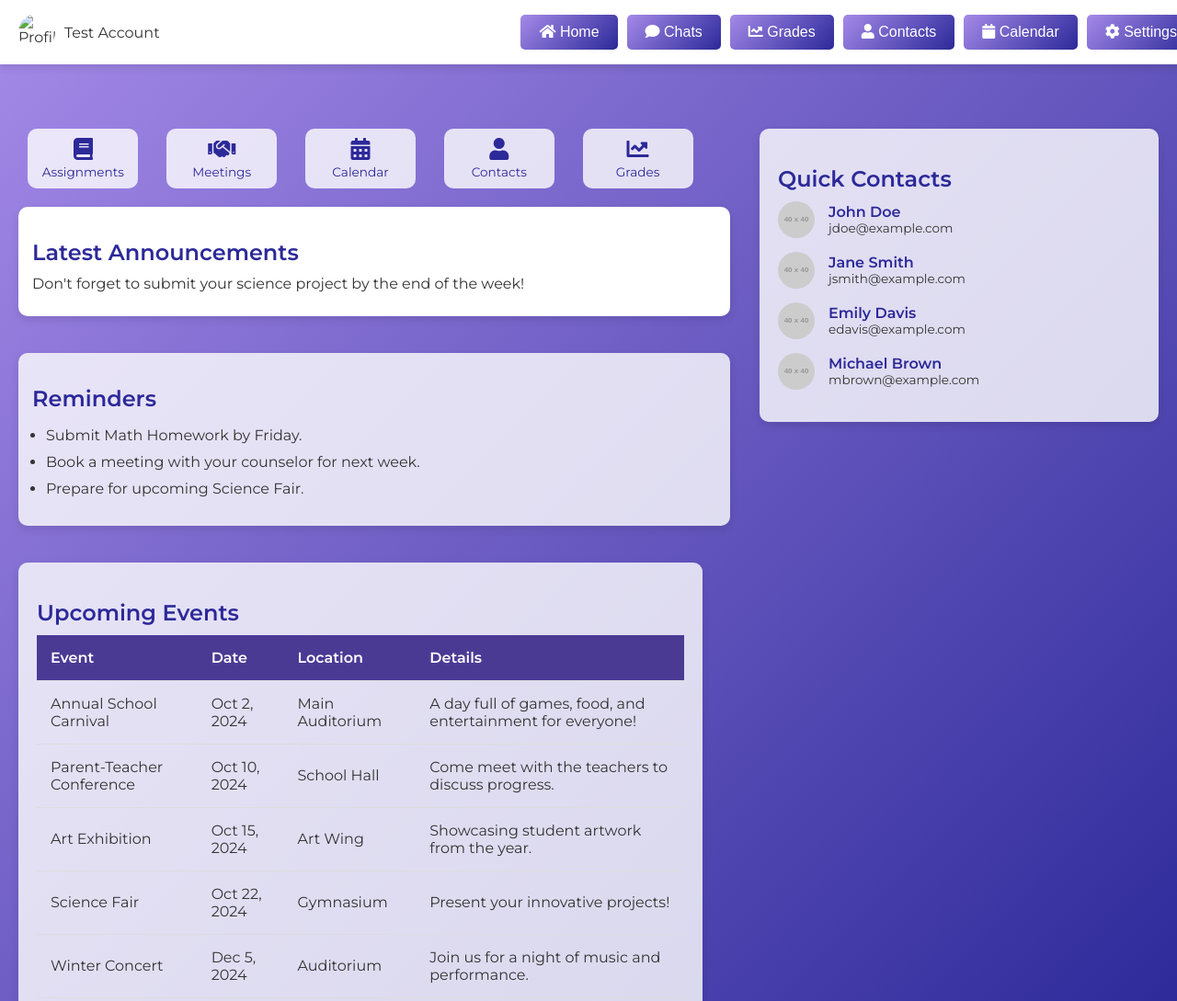
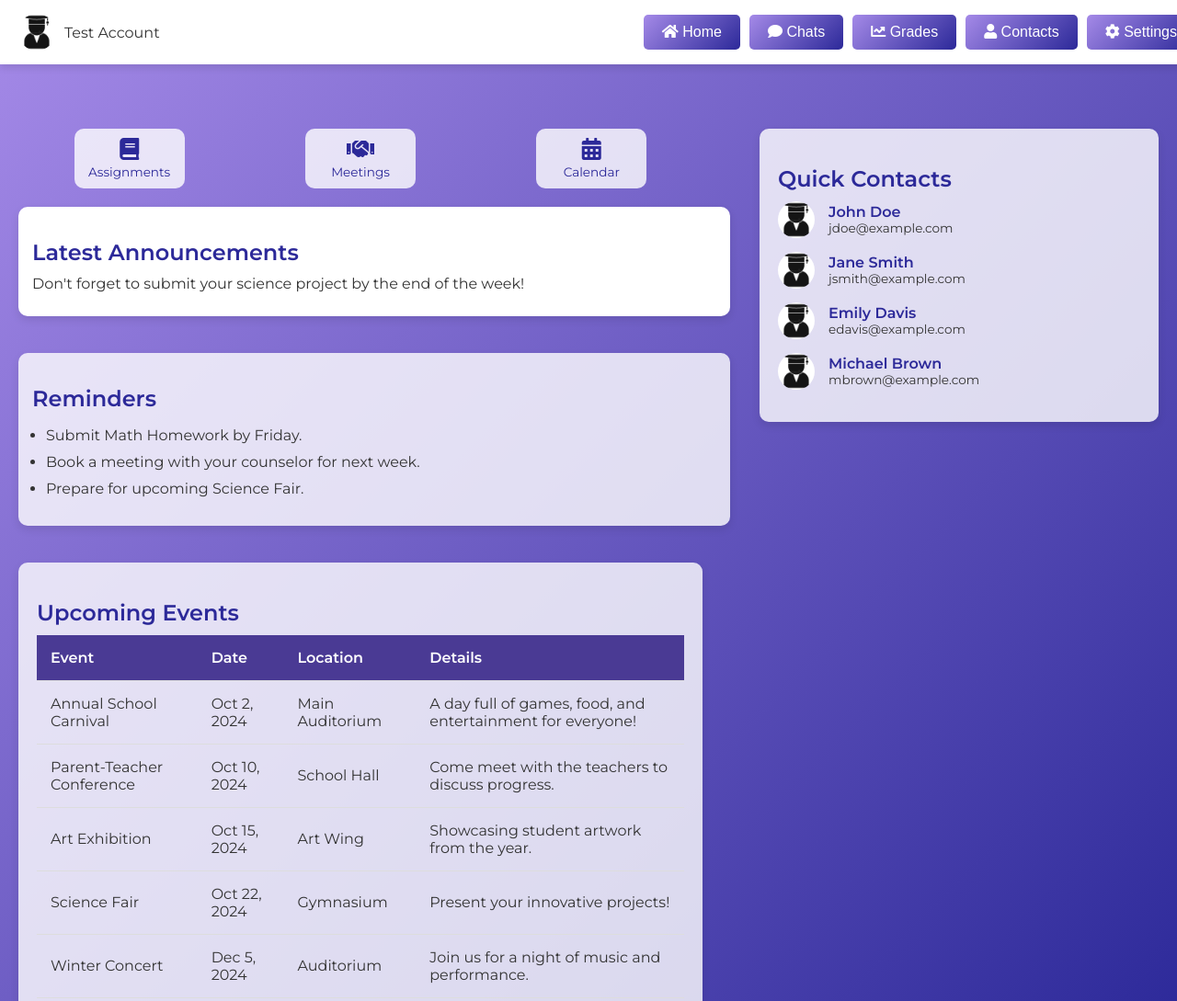
Before and after one commit to vaughndellGriffinChi1/intellectia, a website: page public/main.html in a window 1280 px wide. Shown: the top 1089 px of the page at 92% size. Drawn offline with Linux system fonts and the light colour scheme; placeholder pictures from the web are drawn by us.

Commit message:
Fixed main UI, Chat is next

```diff
--- a/public/main.html
+++ b/public/main.html
@@ -284,7 +284,7 @@
 <body>
   <div class="header-container">
     <div class="account-profile" onclick="openAccountPage();">
-      <img src="./user.png" alt="Profile Image"> <!-- Replace with your profile image -->
+      <img src="/public/graduate-student-wearing-graduation-cap-icon-silhouette-simple-324910390.jpg" alt="Profile Image"> <!-- Replace with your profile image -->
       <span>Test Account</span> <!-- Replace with your account name -->
     </div>
 
@@ -293,7 +293,6 @@
       <button class="button" onclick="window.location.href = 'chat.html';"><i class="fas fa-comment"></i> Chats</button>
       <button class="button" onclick="window.location.href = 'grades.html';"><i class="fas fa-chart-line"></i> Grades</button>
       <button class="button" onclick="window.location.href = 'Contact.html';"><i class="fas fa-user"></i> Contacts</button>
-      <button class="button" onclick="window.location.href = 'calendar.html';"><i class="fas fa-calendar"></i> Calendar</button>
       <button class="button" onclick="window.location.href = 'settings.html';"><i class="fas fa-cog"></i> Settings</button>
     </div>
   </div>
@@ -315,14 +314,7 @@
           <i class="fas fa-calendar-alt"></i>
           <span>Calendar</span>
         </div>
-        <div class="quick-link" onclick="window.location.href='contacts.html';">
-          <i class="fas fa-user"></i>
-          <span>Contacts</span>
-        </div>
-        <div class="quick-link" onclick="window.location.href='grades.html';">
-          <i class="fas fa-chart-line"></i>
-          <span>Grades</span>
-        </div>
+
       </div>
 
       <!-- Announcement Ticker -->
@@ -396,28 +388,28 @@
       <div class="box quick-contacts-box">
         <h2>Quick Contacts</h2>
         <div class="contact">
-          <img src="https://via.placeholder.com/40" alt="Contact 1">
+          <img src="/public/graduate-student-wearing-graduation-cap-icon-silhouette-simple-324910390.jpg" alt="Contact 1">
           <div class="contact-info">
             <span class="contact-name">John Doe</span>
             <span class="contact-email">jdoe@example.com</span>
           </div>
         </div>
         <div class="contact">
-          <img src="https://via.placeholder.com/40" alt="Contact 2">
+          <img src="/public/graduate-student-wearing-graduation-cap-icon-silhouette-simple-324910390.jpg" alt="Contact 2">
           <div class="contact-info">
             <span class="contact-name">Jane Smith</span>
             <span class="contact-email">jsmith@example.com</span>
           </div>
         </div>
         <div class="contact">
-          <img src="https://via.placeholder.com/40" alt="Contact 3">
+          <img src="/public/graduate-student-wearing-graduation-cap-icon-silhouette-simple-324910390.jpg" alt="Contact 3">
           <div class="contact-info">
             <span class="contact-name">Emily Davis</span>
             <span class="contact-email">edavis@example.com</span>
           </div>
         </div>
         <div class="contact">
-          <img src="https://via.placeholder.com/40" alt="Contact 4">
+          <img src="/public/graduate-student-wearing-graduation-cap-icon-silhouette-simple-324910390.jpg" alt="Contact 4">
           <div class="contact-info">
             <span class="contact-name">Michael Brown</span>
             <span class="contact-email">mbrown@example.com</span>
```
Also changed, not shown: 1 other file.
